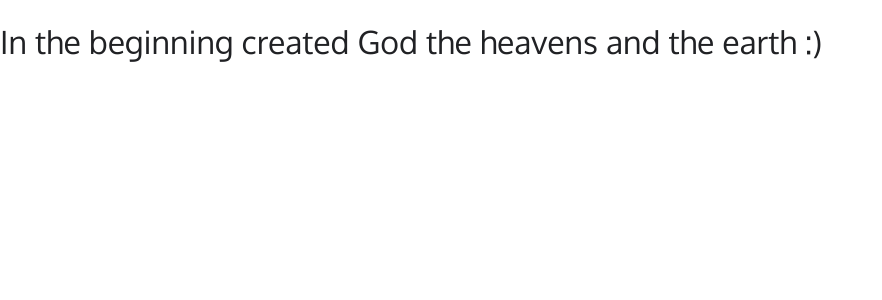
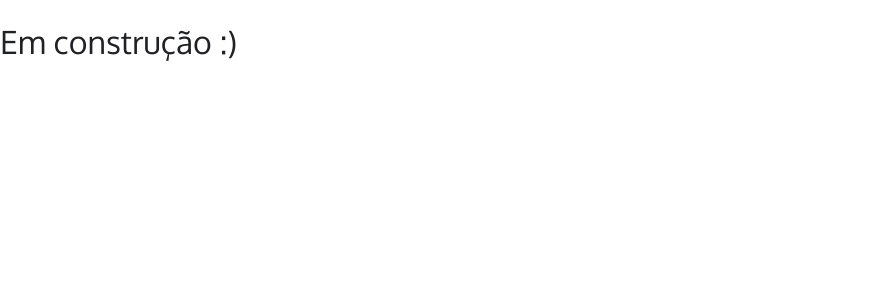
Before and after one commit to gustavo-sm/sitezinhonextjs, a Next.js app: page /components/header/header in a window 1280 px wide. Shown: the top 300 px of the page, without its empty margins (0-882 px from the left). Built offline with nearby package versions, Linux system fonts and the light colour scheme.

Commit message:
Alterado conteúdo para Em Construçao

```diff
--- a/src/pages/components/header/header.js
+++ b/src/pages/components/header/header.js
@@ -1,7 +1,7 @@
 import styles from "./component.module.css";
 
 function Header() {
-    return (<h1 className={styles.parag}>In the beginning created God the heavens and the earth :)</h1>);
+    return (<h1 className={styles.parag}>Em construção :)</h1>);
 }
 
 export default Header;
```
